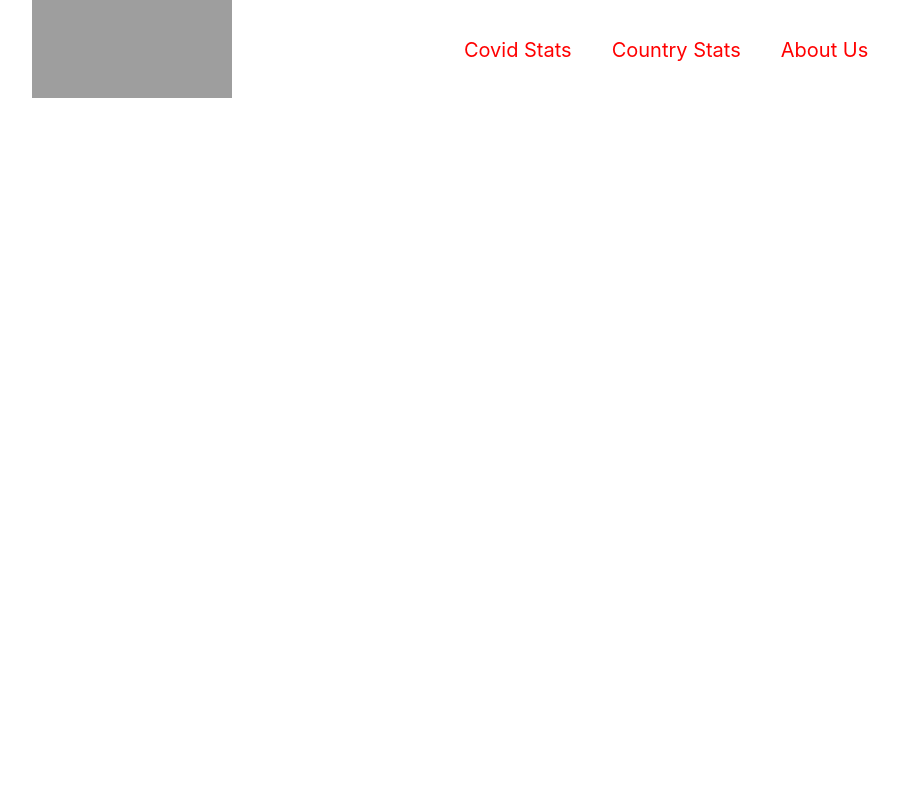
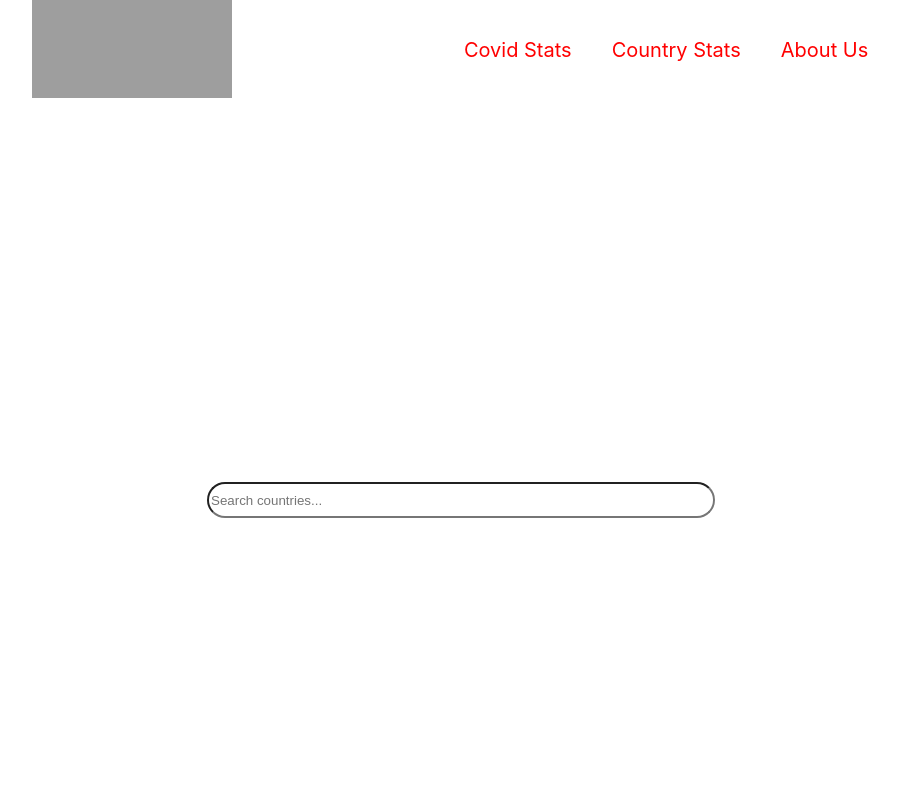
Before and after one commit to ammarmustafic/Covid19-Project, a React (Create React App) app: page /country-stats in a window 1280 px wide. Shown: the top 800 px of the page, without its empty margins (179-1078 px from the left). Built offline with nearby package versions, Linux system fonts and the light colour scheme; no server answers; grey boxes are pictures that could not be loaded.

Commit message:
Country-Stats

```diff
--- a/package.json
+++ b/package.json
@@ -9,6 +9,8 @@
     "@testing-library/jest-dom": "^5.16.5",
     "@testing-library/react": "^13.4.0",
     "@testing-library/user-event": "^13.5.0",
+    "@types/react": "^18.2.15",
+    "@types/react-dom": "^18.2.7",
     "axios": "^1.4.0",
     "react": "^18.2.0",
     "react-dom": "^18.2.0",
--- a/src/App.js
+++ b/src/App.js
@@ -5,6 +5,7 @@ import NavBar from "./components/NavBar/Navbar";
 import Footer from "./components/Footer/Footer";
 import AboutUsPage from "./components/pages/AboutUs/AboutUs";
 import Homepage from "./components/pages/HomePage/HomePage";
+import CountryStats from "./components/pages/CountryStats/countrystats";
 
 function App() {
   return (
@@ -14,6 +15,7 @@ function App() {
         <main style={{ minHeight: "85vh", backgroundColor: "white" }}>
           <Routes>
             <Route path="/" element={<Homepage />} />
+            <Route path="/country-stats" element={<CountryStats/>}></Route>
             <Route path={"/about-us"} element={<AboutUsPage />}></Route>
           </Routes>
         </main>
--- /dev/null
+++ b/src/components/pages/CountryStats/countrystats.js
@@ -0,0 +1,77 @@
+import { useEffect, useState } from 'react';
+import { CardContainer, Insert, MiniCard } from './css';
+import axios from 'axios';
+
+const CountryStats = () => {
+  const [countryData, setCountryData] = useState(null);
+  const [searchValue, setSearchValue] = useState('');
+
+  const handleInputChange = (event) => {
+    setSearchValue(event.target.value);
+  };
+
+  useEffect(() => {
+    const fetchCountryStats = async () => {
+      try {
+        const options = {
+          method: 'GET',
+          url: 'https://covid-193.p.rapidapi.com/statistics',
+          headers: {
+            'X-RapidAPI-Key': 'cc28d2e5d1msh517cb34697fab94p106bddjsnb52786ff6b23',
+            'X-RapidAPI-Host': 'covid-193.p.rapidapi.com',
+          },
+        };
+
+
+        const response = await axios.request(options);
+        const countryStats = response.data.response.find(
+          (country) => country.country.toLowerCase() === searchValue.toLowerCase()
+        );
+
+        setCountryData(countryStats);
+      } catch (error) {
+        console.error(error);
+      }
+    };
+
+    fetchCountryStats();
+  }, [searchValue]);
+
+  return (
+    <div style={{height:"100vh",justifyContent:"center", display: 'flex', flexDirection: 'column', alignItems: 'center' }}>
+      <Insert>
+        <input
+          style={{ height: '30px', width: '500px',borderRadius:"20px" }}
+          value={searchValue}
+          onChange={handleInputChange}
+          placeholder="Search countries..."
+
+        ></input>
+      </Insert>
+      <div>
+        {countryData && (
+          <CardContainer>
+            <MiniCard>
+              <h3>Country Name:</h3>
+                 <h1><span style={{color:"#4e4376"}}>{countryData.country}</span></h1>
+            </MiniCard>
+            <MiniCard>
+              <h2>Recovered:</h2>
+              <h1><span style={{color:"darkgreen"}}>{countryData.cases.recovered}</span></h1>
+            </MiniCard>
+            <MiniCard>
+              <h2>Deaths:</h2>
+              <h1> <span style={{color:"red"}}> {countryData.deaths.total}</span></h1>
+            </MiniCard>
+            <MiniCard>
+              <h2>Active Cases:</h2>
+                <h1><span style={{color:"blue"}}> {countryData.cases.active}</span></h1>
+            </MiniCard>
+          </CardContainer>
+        )}
+      </div>
+    </div>
+  );
+};
+
+export default CountryStats;
--- /dev/null
+++ b/src/components/pages/CountryStats/css.js
@@ -0,0 +1,30 @@
+import styled from 'styled-components';
+
+
+export const CardContainer = styled.div`
+width: 100%;
+height: 400px;
+display:flex;
+justify-content: center;
+align-items: center;
+flex-wrap: wrap;
+`
+export const Insert = styled.div`
+width: 100%;
+display: flex;
+justify-content: center;
+`
+export const MiniCard = styled.div`
+width:200px;
+height:200px;
+background-color:white;
+-webkit-box-shadow: -2px 6px 30px -9px rgba(0,0,0,0.75);
+-moz-box-shadow: -2px 6px 30px -9px rgba(0,0,0,0.75);
+box-shadow: -2px 6px 30px -9px rgba(0,0,0,0.75);
+margin:15px;
+display:flex;
+justify-content: center;
+align-items: center;
+flex-direction: column;
+border-radius:20px;
+`
```
Also changed, not shown: 1 other file (tests, documents, lock files or other folders).
